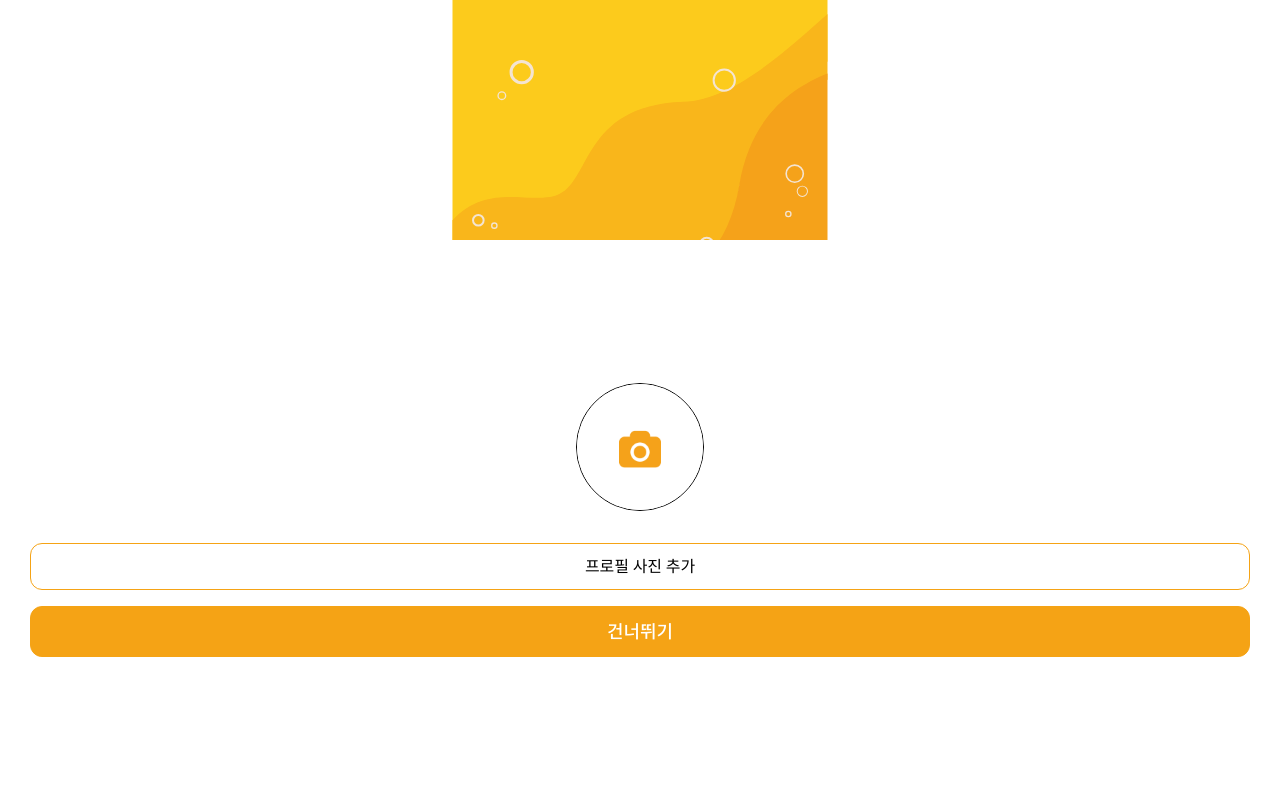
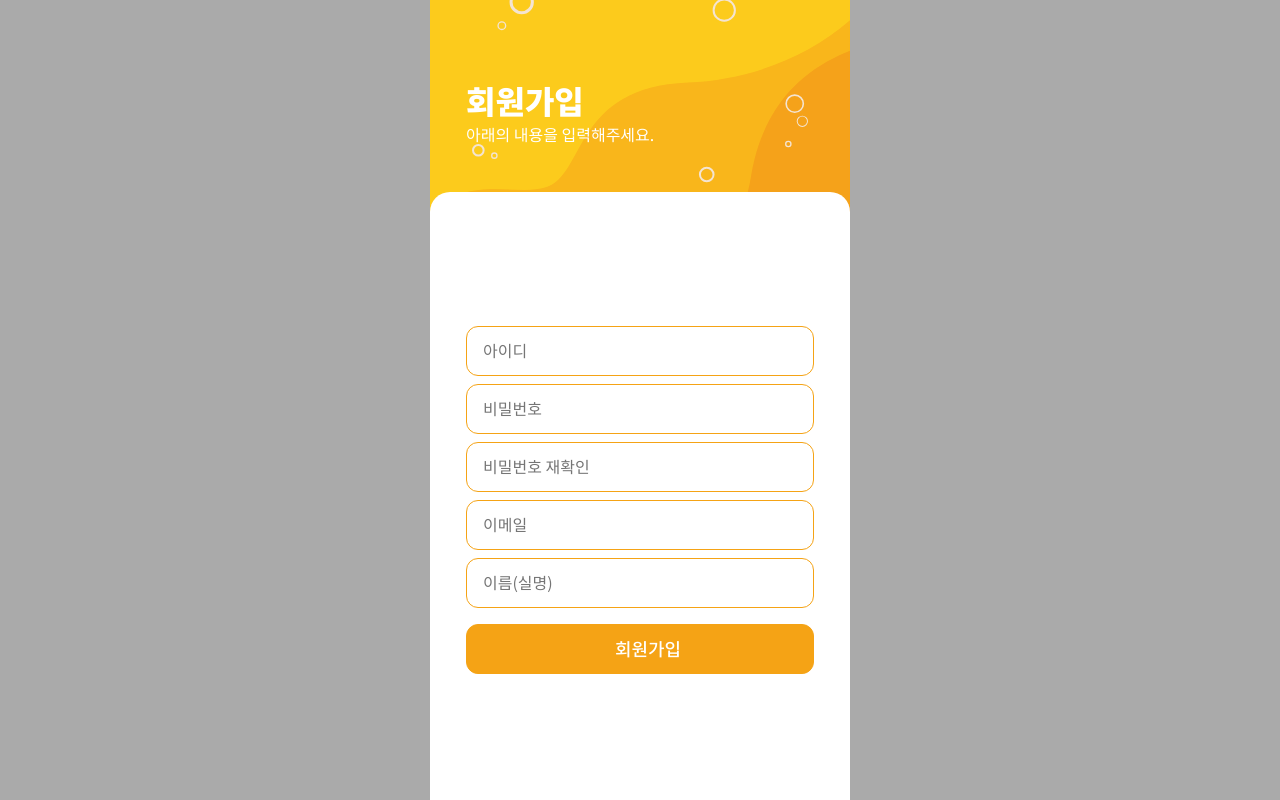
Before and after one commit to kebi3477/Juice, a React (Create React App) app: page /join in a window 1280 px wide. Built offline with nearby package versions, Linux system fonts and the light colour scheme.

Commit message:
Update Join Frontend

```diff
--- a/package.json
+++ b/package.json
@@ -17,9 +17,7 @@
     "web-vitals": "^1.1.1"
   },
   "scripts": {
-    "start": "npm-run-all --parallel start:**",
-    "start:client": "react-scripts start",
-    "start:server": "node ./server/server.js",
+    "start": "react-scripts start",
     "build": "react-scripts build",
     "test": "react-scripts test",
     "eject": "react-scripts eject"
--- a/src/App.css
+++ b/src/App.css
@@ -1,6 +1,6 @@
 :root{
     -main-color1: #EA5515;
-    -main-color2: #F7B52D;
+    -main-color2: #F5A21A;
 }
 
-.App{ width: 100%; height: 100vh; display: flex; justify-content: center; align-items: center; overflow: hidden; }
+body{ background-color: #aaa; }
--- a/src/js/Join.css
+++ b/src/js/Join.css
@@ -1,29 +1,28 @@
 /* 회원가입  CSS */
-.join{ width: 100%; height: 100%; display: flex; flex-direction: column; justify-content: flex-end; align-items: center; }
+.join{ margin: 0 auto; position: relative; width: 420px; height: 800px; overflow-x: hidden; background-color: #f5a21a; }
+.join__back{ position: absolute; left: 0; top: 0; z-index: 10; width: 100%; overflow-x: hidden; }
+.join__front{ position: absolute; left: 0; top: 0; z-index: 20; width: 100%; height: 100%; overflow-x: hidden; display: grid; grid-template-rows: 0.5fr 2fr;  }
+
+/* 회원가입 배경 CSS */
+.join__background{ position: relative; z-index: 10; width: 100%; }
+.join__particle{ position: absolute; left: 0; top: 0; width: 100%; z-index: 15; overflow: visible; }
 
 /* 회원가입 타이틀 CSS */
-.join__title{ margin-bottom: 2.875rem; width: calc(100% - 4rem); }
+.join__title{ margin-top: 80px; margin-bottom: 46px; padding: 0px 36px; width: 100%; }
 .join__title--text{ font-size: 2rem; font-weight: 700; color: #fff; }
 .join__subtitle--text{ font-size: 1rem; font-weight: normal; color: #fff; }
 
 /* 회원가입 컨텐츠 CSS */
-.join__contents{ position: relative; z-index: 20; width: 100%; height: 70vh; display: flex; flex-direction: column; justify-content: center; align-items: center; background-color: #fff; border-top-left-radius: 1.25rem; border-top-right-radius: 1.25rem; }
-
-/* 회원가입 폼 CSS */
-.join__form{ width: 100%; display: grid; grid-template-rows: repeat(1fr, 3); place-items: center; }
-.join__form--input{ margin-top: 0.5rem; padding: 0.75rem; width: calc(100% - 60px); font-size: 1rem; font-weight: normal; border-radius: 0.75rem; border: 1.5px solid var(--main-color1); overflow: hidden; }
+.join__contents{ padding: 86px 36px; position: relative; z-index: 20; width: 100%; display: flex; flex-direction: column; justify-content: center; align-items: center; background-color: #fff; border-top-left-radius: 1.25rem; border-top-right-radius: 1.25rem; }
+.join__form{ width: 100%; display: flex; flex-direction: column; justify-content: center; align-items: center; }
+.join__form--input{ margin-top: 8px; padding-left: 16px; height: 50px; width: 100%; font-size: 1rem; font-weight: normal; border-radius: 0.75rem; border: 1.5px solid var(--main-color1); overflow: hidden; }
 .join__form--input::placeholder{ text-align: left; }
-.join__form--input-join{ margin-top: 1rem; cursor: pointer; font-size: 1.125rem; font-weight: 500; color: #fff; background-color: var(--main-color1); }
-.join__profile--pass{ margin-top: 1rem; cursor: pointer; font-size: 1.125rem; font-weight: 500; color: #fff; background-color: var(--main-color1); }
+.join__form--input-join{ cursor: pointer; margin-top: 16px; height: 50px; cursor: pointer; font-size: 1.125rem; font-weight: 500; color: #fff; background-color: var(--main-color1); }
 
 /* 회원가입 프로필 CSS */
-.join__profile{ width: 100%; display: flex; flex-direction: column; place-items: center; }
-.join__profile--picture{ position: relative; width: 128px; height: 128px; border-radius: 70%; display: flex; justify-content: center; align-items: center; overflow: hidden; border: 1px solid #000; }
-.join__profile--picture-img{ position: absolute; left: 0; top: 0; width: 100%; height: 100%; object-fit: cover; }
+.join__profile{ width: 100%; display: none; flex-direction: column; place-items: center; }
+.join__profile--picture{ cursor: pointer; position: relative; width: 128px; height: 128px; border-radius: 70%; display: flex; justify-content: center; align-items: center; overflow: hidden; border: 1px solid var(--main-color1); }
+.join__profile--picture-img{ position: absolute; left: 50%; top: 50%; transform: translate(-50%, -50%); object-fit: cover; }
 .join__profile--file{ width: 0; height: 0; overflow: hidden; }
-.join__profile--file-btn{ margin-top: 2rem; }
-
-
-/* 회원가입 배경 CSS */
-.join__background{ position: absolute; left: 0; bottom: 0; width: 100%; z-index: -10; }
-.join__particle{ position: absolute; left: 0; top: 10%; width: 100%; z-index: 10; overflow: visible; }
+.join__profile--file-btn{ cursor: pointer; margin-top: 32px; height: 50px; font-size: 18px; font-weight: 500; }
+.join__profile--pass{ cursor: pointer; font-size: 18px; font-weight: 500; background-color: var(--main-color1); color: #fff; }
--- a/src/js/Join.js
+++ b/src/js/Join.js
@@ -1,6 +1,5 @@
 import React from 'react';
 import './Join.css';
-import profileUrl from '../styles/images/common/profile.png';
 import sparkling from './sparkling.js';
 
 const joing = () => {
@@ -23,42 +22,12 @@ function Join(){
 
     return(
         <div className="join">
-            {/* // 회원가입 타이틀 */}
-            <div className="join__title">
-                <h1 className="join__title--text">회원가입</h1>
-                <h2 className="join__subtitle--text">아래의 내용을 입력해주세요.</h2>
-            </div>
-
-            {/* // 회원가입 컨텐츠 */}
-            <div className="join__contents">
-                {/* // 회원가입 폼 */}
-                {/* <form className="join__form" method="POST">
-                    <input className="join__form--input join__form--input-id" type="text" placeholder="아이디" />
-                    <input className="join__form--input join__form--input-pw" type="password" placeholder="비밀번호" />
-                    <input className="join__form--input join__form--input-confirm" type="password" placeholder="비밀번호 재확인" />
-                    <input className="join__form--input join__form--input-email" type="text" placeholder="이메일" />
-                    <input className="join__form--input join__form--input-name" type="text" placeholder="이름(실명)" />
-                    <button className="join__form--input join__form--input-join" type="button">회원가입</button>
-                </form> */}
-
-                {/* // 회원가입 프로필 */}
-                <div className="join__profile">
-                    <div className="join__profile--picture">
-                        <img className="join__profile--picture-img" src={profileUrl} alt="logo" />
-                    </div>
-
-                    <input className="join__profile--file" type="file" />
-                    <button className="join__form--input join__profile--file-btn" type="button">프로필 사진 추가</button>
-                    <button className="join__form--input join__profile--pass" type="button">건너뛰기</button>
-                </div>
-            </div>
-
-
+            <div className="join__back">
                 {/* // 회원가입 배경 */}
-            <svg className="join__background" width="375" height="812.875" viewBox="0 0 375 812.875">
-                <path id="join__background--element" data-name="패스 44" d="M0,0V275.116c33.2-4.838,83.262-14.822,100.171-32.535,26.117-27.359,28.221-102.99,130.854-106.781C282.832,133.886,335.3,109.067,375,74.376V0Z" fill="#fccb1c"/>
-                <path id="join__background--element" data-name="패스 45" d="M103.333,262.529C76,271.2,34.667,249.848,0,287.222v62.49c47.232-4.33,89.593,21.872,129,27.941,60.667,9.343,140.333-4,156.333-114.457,10.576-73.008,58.433-103.88,89.667-116.422V81c-39.7,34.691-92.86,85.847-144.667,87.761C127.7,172.552,139.367,251.091,103.333,262.529Z" transform="translate(0 -53.971)" fill="#f9b61b"/>
-                <path id="join__background--element" data-name="패스 46" d="M286.667,371.194C273,453.616,216.333,480.645,155.667,471.3c-39.407-6.069-109-34.37-155.667-9.254V985.522H375V259.11C343.766,271.652,298.734,298.418,286.667,371.194Z" transform="translate(0 -172.647)" fill="#f5a21a"/>
+                <svg className="join__background" width="420" height="507.259" viewBox="0 0 420 507.259">
+                    <path id="패스_44" data-name="패스 44" d="M397.485,1.741V263.535c37.182-5.412,93.251-16.582,112.19-36.4,29.25-30.609,31.607-115.223,146.56-119.465,58.023-2.141,116.784-29.908,161.25-68.72V1.741Z" transform="translate(-397.485 -1.741)" fill="#fccb1c"/>
+                    <path id="패스_45" data-name="패스 45" d="M513.217,189.072c-30.613,9.7-76.91-14.188-115.732,27.626V286.61c52.9-4.844,100.343,24.47,144.478,31.26,67.946,10.453,157.172-4.475,175.089-128.052C728.9,108.138,782.5,73.6,817.477,59.567V21.981c-44.466,38.811-104,60.043-162.025,62.185C540.506,88.407,553.575,176.275,513.217,189.072Z" transform="translate(-397.485 -1.741)" fill="#f9b61b"/>
+                    <path id="패스_46" data-name="패스 46" d="M718.548,177.871c-15.307,92.213-78.773,122.452-146.719,112-44.135-6.788-122.078-38.451-174.344-10.351V509h419.99V52.474C782.5,66.506,732.063,96.451,718.548,177.871Z" transform="translate(-397.485 -1.741)" fill="#f5a21a"/>
                 </svg>
 
                 {/* // 회원가입 입자 */}
@@ -98,6 +67,47 @@ function Join(){
                     </g>
                 </svg>
             </div>
+
+            <div className="join__front">
+                {/* // 회원가입 타이틀 */}
+                <div className="join__title">
+                    <h1 className="join__title--text">회원가입</h1>
+                    <h2 className="join__subtitle--text">아래의 내용을 입력해주세요.</h2>
+                </div>
+
+                {/* // 회원가입 컨텐츠 */}
+                <div className="join__contents">
+                    {/* // 회원가입 폼 */}
+                    <form className="join__form" method="POST">
+                        <input className="join__form--input join__form--input-id" type="text" placeholder="아이디" />
+                        <input className="join__form--input join__form--input-pw" type="password" placeholder="비밀번호" />
+                        <input className="join__form--input join__form--input-confirm" type="password" placeholder="비밀번호 재확인" />
+                        <input className="join__form--input join__form--input-email" type="text" placeholder="이메일" />
+                        <input className="join__form--input join__form--input-name" type="text" placeholder="이름(실명)" />
+                        <button className="join__form--input join__form--input-join" type="button">회원가입</button>
+                    </form>
+
+                    {/* // 회원가입 프로필 */}
+                    <div className="join__profile">
+                        <div className="join__profile--picture">
+                            <svg className="join__profile--picture-img" width="74.415" height="64.796" viewBox="0 0 74.415 64.796">
+                                <g id="그룹_62" data-name="그룹 62" transform="translate(1301.523 -563.797)">
+                                    <g id="그룹_61" data-name="그룹 61" transform="translate(-1301.523 563.797)">
+                                        <path id="패스_60" data-name="패스 60" d="M-1247.265,562.382h-9.238v-1.394a9.012,9.012,0,0,0-8.985-8.985h-17.465a9.011,9.011,0,0,0-8.985,8.985v1.394h-9.241a10.278,10.278,0,0,0-10.249,10.249v33.916a10.279,10.279,0,0,0,10.249,10.252h53.914a10.281,10.281,0,0,0,10.252-10.252V572.63A10.28,10.28,0,0,0-1247.265,562.382Zm-26.956,44.293a17.086,17.086,0,0,1-17.087-17.084,17.084,17.084,0,0,1,17.087-17.084,17.083,17.083,0,0,1,17.084,17.084A17.085,17.085,0,0,1-1274.22,606.674Z" transform="translate(1311.428 -552.002)" fill="#f5a21a"/>
+                                        <circle id="타원_17" data-name="타원 17" cx="11.01" cy="11.01" r="11.01" transform="translate(26.196 26.577)" fill="#f5a21a"/>
+                                    </g>
+                                </g>
+                            </svg>
+
+                        </div>
+
+                        <input className="join__profile--file" type="file" />
+                        <button className="join__form--input join__profile--file-btn" type="button">프로필 사진 추가</button>
+                        <button className="join__form--input join__profile--pass" type="button">건너뛰기</button>
+                    </div>
+                </div>
+            </div>
+        </div>
     );
 }
 
--- a/src/js/sparkling.js
+++ b/src/js/sparkling.js
@@ -8,7 +8,7 @@
                 const itemY = item.transform.animVal[0]['matrix']['f'];
 
                 item.style.transition = `600ms ease-out`;
-                item.style.transform = `translate(${itemX}px, ${itemY-20}px)`;
+                item.style.transform = `translate(${itemX}px, ${itemY-10}px)`;
                 item.style.opacity = 1;
             }, index * 200);
         });
```
Lines whose indentation alone changed are shown as unchanged.
